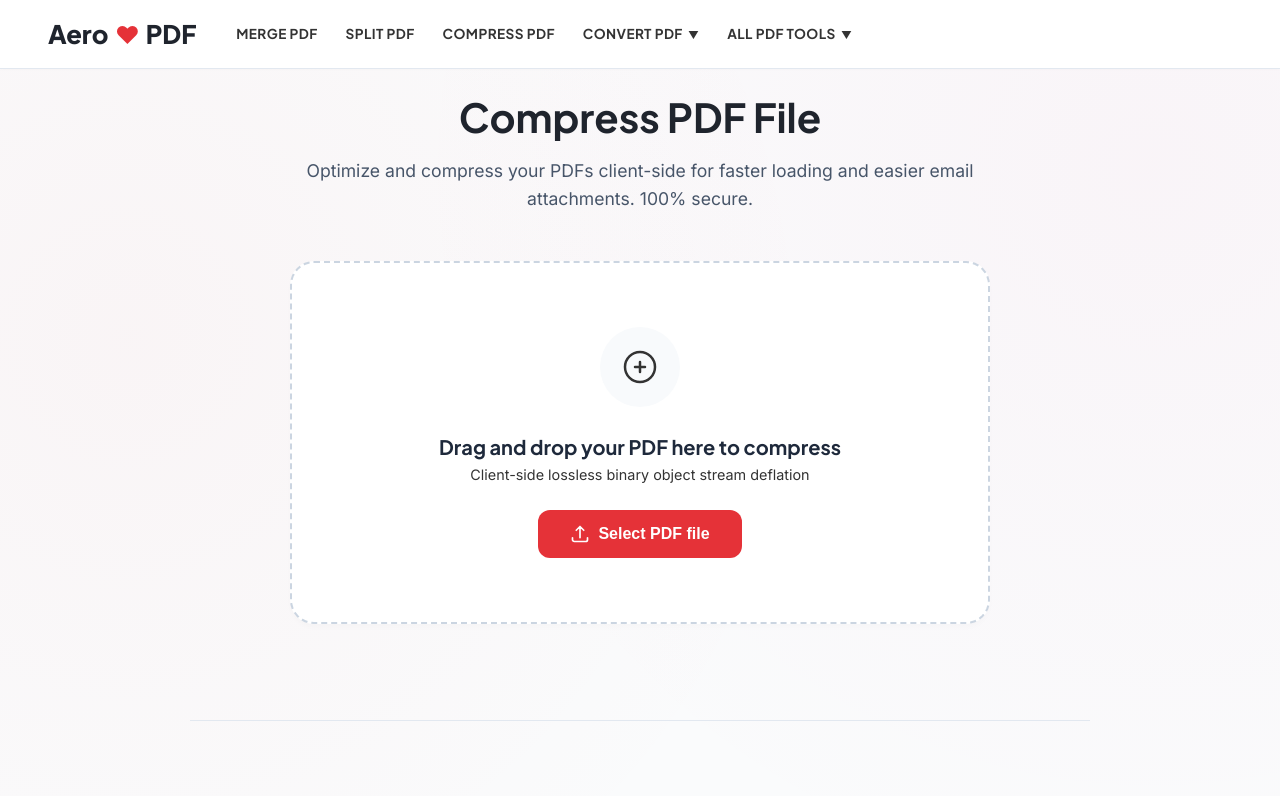
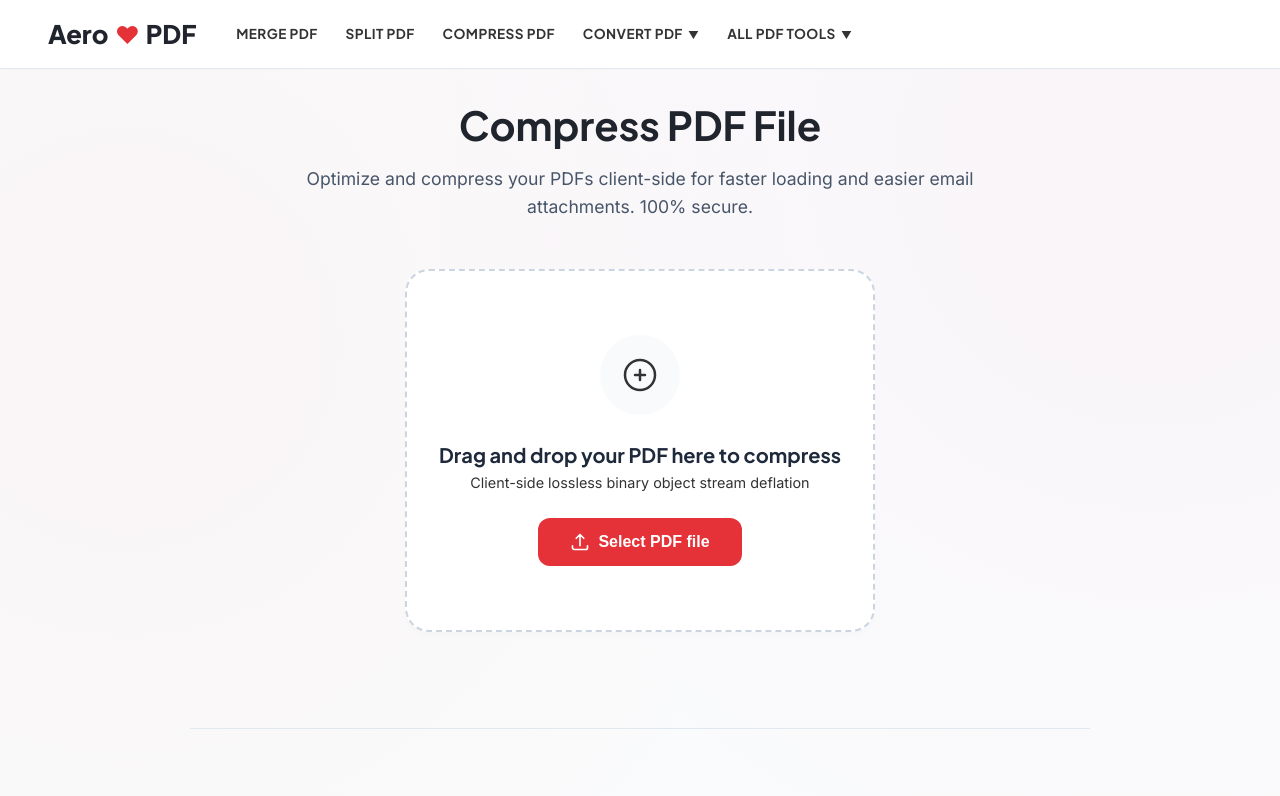
Before and after one commit to joifzeio/AeroPDF, a React (Vite) app: page /#/compress-pdf in a window 1280 px wide. Shown: the top 796 px of the page. Built offline with nearby package versions, Linux system fonts and the light colour scheme.

Commit message:
style: expand dashboard layout to be full screen width while maintaining centered tool page structures

```diff
--- a/src/index.css
+++ b/src/index.css
@@ -127,9 +127,24 @@ a {
 .main-content {
   flex: 1;
   width: 100%;
-  max-width: 1320px;
+  max-width: 100%;
   margin: 0 auto;
-  padding: 1rem 2rem;
+  padding: 1.5rem 4rem;
+}
+
+.tool-container {
+  width: 100%;
+  max-width: 1200px;
+  margin: 0 auto;
+  display: flex;
+  flex-direction: column;
+  align-items: center;
+}
+
+.tool-workspace {
+  width: 100%;
+  display: flex;
+  justify-content: center;
 }
 
 /* Hero Section and Pill Filters */
```
